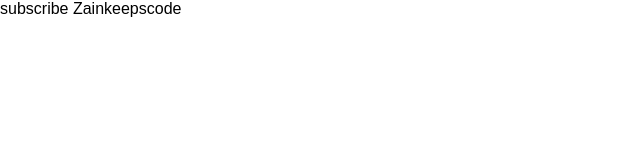
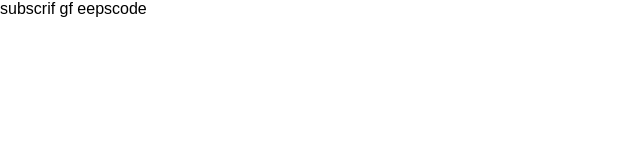
Before and after one commit to Vekay1/estate, a React (Vite) app: page / in a window 1280 px wide. Shown: the top 160 px of the page, without its empty margins (0-640 px from the left). Built offline with nearby package versions, Linux system fonts and the light colour scheme.

Commit message:
Update App.jsx

```diff
--- a/src/App.jsx
+++ b/src/App.jsx
@@ -1,6 +1,6 @@
 function App() {
     return (
-        <span>subscribe Zainkeepscode</span>
+        <span>subscrif gf eepscode</span>
     );
 }
 
```
